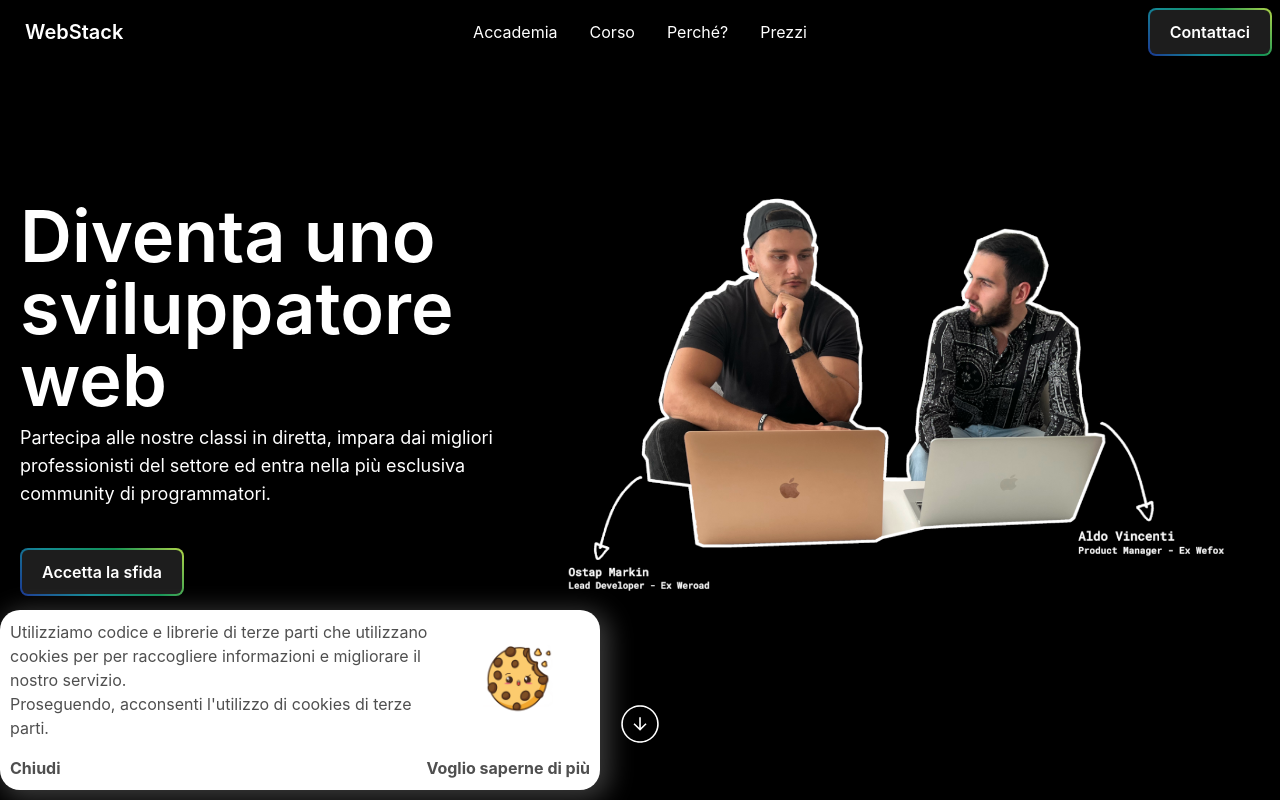
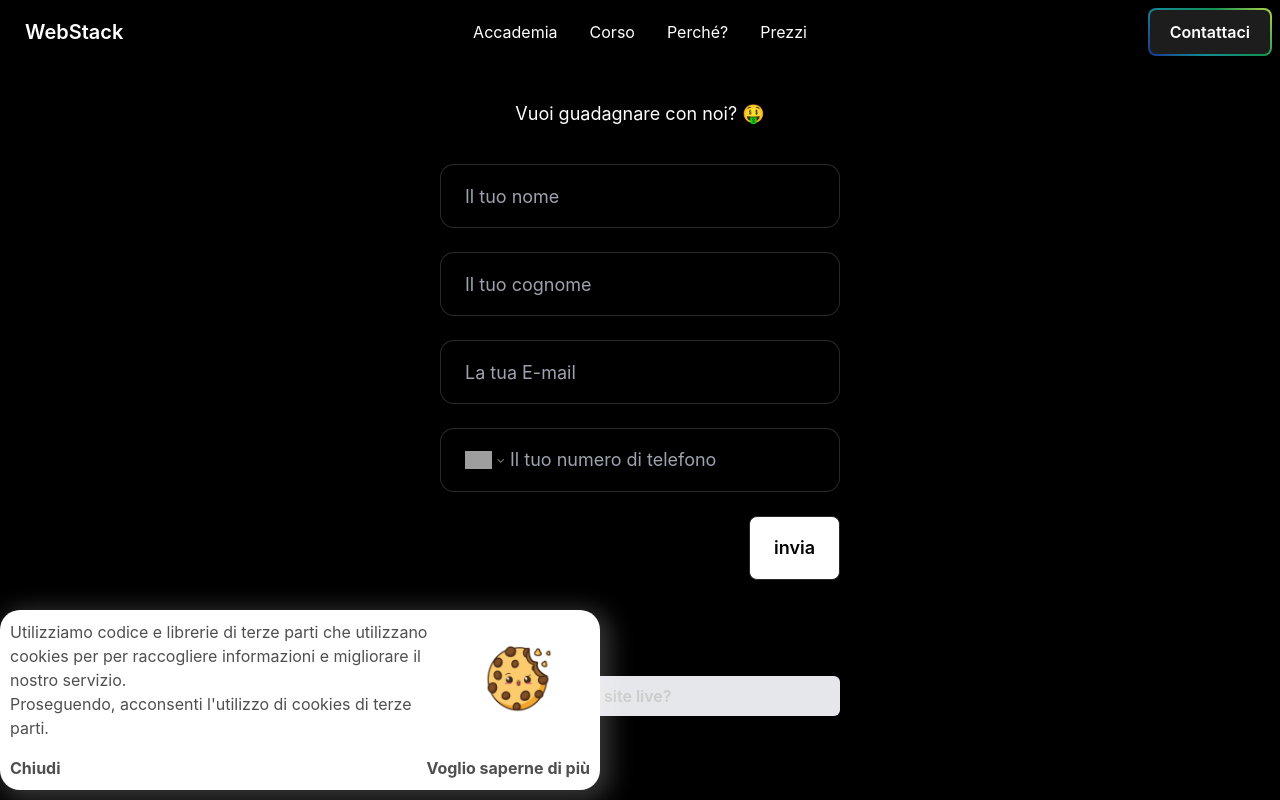
Before and after one commit to webstack-academy/landing, a React (Vite) app: page /referral in a window 1280 px wide. Shown: the top 800 px of the page. Built offline with nearby package versions, Linux system fonts and the light colour scheme; grey boxes are pictures that could not be loaded.

Commit message:
feat: referral page

```diff
--- a/src/app/App.tsx
+++ b/src/app/App.tsx
@@ -1,11 +1,19 @@
+import React from 'react';
 import './App.css';
 import HomePage from './modules/home/pages/home.page';
 import CookiesComponent from './components/molecules/cookies.component';
+import { BrowserRouter, Route, Routes } from 'react-router-dom';
+import ReferralPage from './modules/referral/pages/referral.page';
 
 function App() {
   return (
     <div className="App">
-      <HomePage />
+      <BrowserRouter>
+        <Routes>
+          <Route path="/" element={<HomePage />} />
+          <Route path="referral" element={<ReferralPage />} />
+        </Routes>
+      </BrowserRouter>
       <CookiesComponent />
     </div>
   );
--- /dev/null
+++ b/src/app/common/helpers/crypto/crypto.helper.ts
@@ -0,0 +1,3 @@
+import shortid from 'shortid';
+
+export const createShortId = (): string => shortid.generate();
--- /dev/null
+++ b/src/app/common/interfaces/ref.interface.ts
@@ -0,0 +1,4 @@
+export interface Ref {
+  studentRef?: string;
+  sponsorRef?: string;
+}
--- a/src/app/components/molecules/contact-form.components.tsx
+++ b/src/app/components/molecules/contact-form.components.tsx
@@ -8,16 +8,14 @@ export type FormPosition = 'center' | 'right';
 
 interface ContractFormProps {
   status?: string;
-  message?: string;
-  onValidated?: (data: any) => void;
   position?: FormPosition;
+  callback: (params: Record<any, any>) => void;
 }
 
 export const ContactForm = ({
   status,
-  message,
-  onValidated,
   position,
+  callback,
 }: ContractFormProps) => {
   let email;
   let name;
@@ -26,7 +24,8 @@ export const ContactForm = ({
 
   const submit = () => {
     if (status !== 'sending') {
-      return onValidated({
+      // eslint-disable-next-line n/no-callback-literal
+      callback({
         EMAIL: email.value,
         FNAME: name.value,
         LNAME: lastName.value,
@@ -35,11 +34,11 @@ export const ContactForm = ({
     }
   };
 
-  useEffect(() => {
-    if (status === 'success') {
-      window.location.href = ContactsUrl.Calendly;
-    }
-  });
+  // useEffect(() => {
+  //   if (status === 'success' && !sponsorRef) {
+  //     window.location.href = ContactsUrl.Calendly;
+  //   }
+  // });
 
   return (
     <div
--- a/src/app/components/organisms/mailchip-form.component.tsx
+++ b/src/app/components/organisms/mailchip-form.component.tsx
@@ -18,7 +18,7 @@ export const MailchimpForm = (props: { formPosition?: FormPosition }) => (
         status={status}
         message={message}
         position={props?.formPosition}
-        onValidated={subscribe}
+        callback={subscribe}
       />
     )}
   />
--- /dev/null
+++ b/src/app/modules/referral/components/sponsor-mailchimp-form.component.tsx
@@ -0,0 +1,56 @@
+import React, { Component } from 'react';
+import MailchimpSubscribe from 'react-mailchimp-subscribe';
+import { MailchipEnum } from '../../../common/enum/mailchip.enum';
+
+import 'react-phone-number-input/style.css';
+import {
+  ContactForm,
+  FormPosition,
+} from '../../../components/molecules/contact-form.components';
+import { Ref } from '../../../common/interfaces/ref.interface';
+import {
+  generateReferralLink,
+  mailchimpSubscribe,
+} from '../services/referral/referral.service';
+import { SubscribeCallbackParams } from '../../../common/interfaces/mailchimp.interface';
+
+class SponsorMailchimpForm extends Component<
+  { formPosition?: FormPosition } & Ref,
+  { status: string }
+> {
+  private readonly subscribeCallback = async (
+    params: SubscribeCallbackParams
+  ): Promise<void> => {
+    try {
+      const ref = generateReferralLink({
+        firstName: params.FNAME,
+        lastName: params.LNAME,
+      });
+
+      this.setState({ status: 'sending' });
+
+      await mailchimpSubscribe({ ...params, SPONSORREF: ref });
+
+      this.setState({ status: null });
+    } catch (e) {
+      console.error(e);
+      this.setState({ status: 'error' });
+    }
+  };
+
+  constructor(public props: { formPosition?: FormPosition } & Ref) {
+    super(props);
+  }
+
+  render() {
+    return (
+      <ContactForm
+        status={this.state?.status}
+        position={this.props?.formPosition}
+        callback={this.subscribeCallback}
+      />
+    );
+  }
+}
+
+export default SponsorMailchimpForm;
--- /dev/null
+++ b/src/app/modules/referral/pages/referral.page.tsx
@@ -0,0 +1,71 @@
+import React, { Component } from 'react';
+import Navbar from '../../../components/molecules/navbar.component';
+import SponsorMailchimpForm from '../components/sponsor-mailchimp-form.component';
+import { createShortId } from '../../../common/helpers/crypto/crypto.helper';
+
+interface ReferralPageState {
+  sponsorRef: string;
+}
+
+class ReferralPage extends Component<any, ReferralPageState> {
+  private briefSectionRef = React.createRef();
+  private marketRequirementsSectionRef = React.createRef();
+  private contactSectionRef = React.createRef();
+  private accessSectionRef = React.createRef();
+  private pricingSectionRef = React.createRef();
+
+  componentDidMount() {
+    // const sponsorRef = new URLSearchParams(this.props.location.search).get('sponsorRef');
+    // this.setState({ sponsorRef });
+    this.setState({ sponsorRef: createShortId() });
+  }
+
+  private scroll(ref) {
+    ref.current.scrollIntoView({ behavior: 'smooth' });
+  }
+
+  render() {
+    // @ts-ignore
+    return (
+      <div>
+        <Navbar
+          contactsCallback={() => this.scroll(this.contactSectionRef)}
+          whyCallback={() => this.scroll(this.marketRequirementsSectionRef)}
+          courseCallback={() => this.scroll(this.accessSectionRef)}
+          academyCallback={() => this.scroll(this.briefSectionRef)}
+          pricingCallback={() => this.scroll(this.pricingSectionRef)}
+        />
+
+        <div className="md:container mx-auto page-container p-4">
+          <p className="text-lg text-center mt-5">
+            Vuoi guadagnare con noi? 🤑 <br />
+          </p>
+          <div
+            style={{
+              maxWidth: 400,
+            }}
+            className="mx-auto"
+          >
+            <SponsorMailchimpForm />
+
+            <section>
+              <details className="mb-4 py-24">
+                <summary className="font-semibold  bg-gray-200 rounded-md py-2 px-4">
+                  How Long is this site live?
+                </summary>
+
+                <span>
+                  Laboris qui labore cillum culpa in sunt quis sint veniam.
+                  Dolore ex aute deserunt esse ipsum elit aliqua. Aute quis
+                  minim velit nostrud pariatur culpa magna in aute.
+                </span>
+              </details>
+            </section>
+          </div>
+        </div>
+      </div>
+    );
+  }
+}
+
+export default ReferralPage;
--- /dev/null
+++ b/src/app/modules/referral/services/referral/referral.service.ts
@@ -0,0 +1,53 @@
+import { createShortId } from '../../../../common/helpers/crypto/crypto.helper';
+import { SubscribeCallbackParams } from '../../../../common/interfaces/mailchimp.interface';
+import { MailchimpSubscription } from 'mailchimp-subscription-library';
+import { MailchipEnum } from '../../../../common/enum/mailchip.enum';
+// @ts-ignore
+import jsonp from 'jsonp';
+import toQueryString from 'to-querystring';
+
+const url = `https://academy.us12.list-manage.com/subscribe/post?u=${MailchipEnum.U}&id=${MailchipEnum.Id}`;
+
+export const generateReferralLink = (params: {
+  firstName: string;
+  lastName: string;
+}): string => {
+  return `${params.firstName}.${params.lastName}.${createShortId()}`;
+};
+
+export const mailchimpSubscribe = async (
+  params: SubscribeCallbackParams
+): Promise<void> => {
+  const mailchimpSubscription = new MailchimpSubscription(url);
+  await mailchimpSubscription.subscribe({
+    EMAIL: 'b3nder@tutanota.com',
+    FNAME: 'Bender',
+    LNAME: 'Rodriguez',
+    PHONE: '39234234222',
+    SPONSORREF: 'sadf.mark.oKCpRfgWy',
+  });
+
+  // return new Promise((resolve, reject) => {
+  //   const query = toQueryString({
+  //     EMAIL: 'b3nder@tutanota.com',
+  //     FNAME: 'Bender',
+  //     LNAME: 'Rodriguez',
+  //     PHONE: '39234234222',
+  //     SPONSORREF: 'sadf.mark.oKCpRfgWy',
+  //   });
+  //   console.log('asdasd', query);
+  //   jsonp(
+  //     `${url}&${query}`,
+  //     {
+  //       param: 'c',
+  //     },
+  //     (err, data) => {
+  //       if (err) {
+  //         reject(err);
+  //       } else {
+  //         resolve(data);
+  //       }
+  //     }
+  //   );
+  // });
+};
--- /dev/null
+++ b/tsconfig.json
@@ -0,0 +1,6 @@
+{
+  "compilerOptions": {
+    "lib": [ "es2015", "dom" ],
+    "jsx": "react"
+  }
+}
```
Also changed, not shown: package.json (+9 -1 lines), src/app/common/interfaces/mailchimp.interface.ts (added, +12 -0 lines), 1 other file (tests, documents, lock files or other folders).
